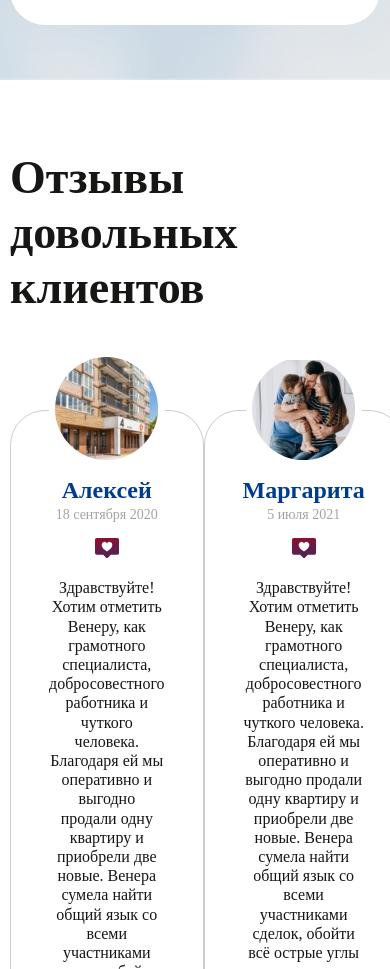
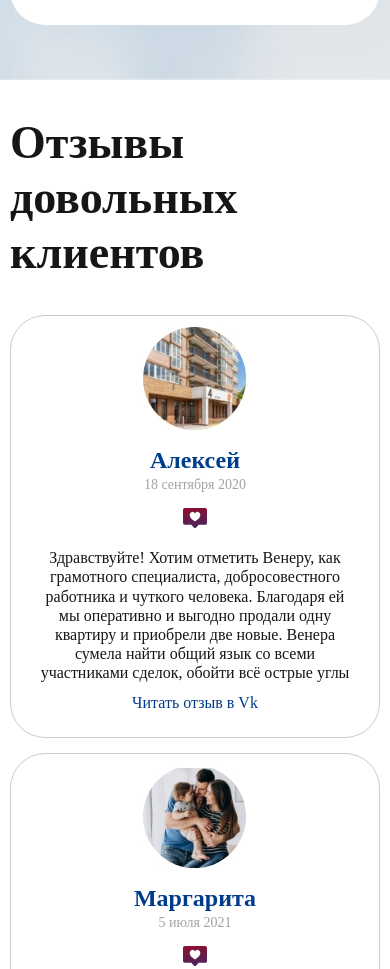
Before and after one commit to ruvick/kursk_nedv, a plain HTML site: page index.html in a window 390 px wide. Shown: the part 2867-3836 px from the top of the page. Drawn offline with nearby package versions, Linux system fonts and the light colour scheme; a web font is replaced by a local one.

Commit message:
Адаптив 4й секции

```diff
--- a/#source/scss/media.scss
+++ b/#source/scss/media.scss
@@ -34,6 +34,8 @@
 	.advant__item {
 		flex: 0 1 22.3%;
 		padding: 35px 30px; }
+	.reviews__card {
+		flex: 0 1 32%; }
 }
 
 @media (max-width: 1150px) {
@@ -106,6 +108,14 @@
 @media (max-width: 812px) {
 	.info__block-tabs {
 		padding: 20px 15px 35px 15px; }
+	.reviews__row {
+		flex-wrap: wrap; }
+	.reviews__image-wrap {
+		margin: 5px 0 10px 0;  }
+	.reviews__card {
+		flex: 0 1 49%;
+		margin-bottom: 15px;
+	}
 }
 
 @media (max-width: 768px) {
@@ -144,6 +154,10 @@
 		display: none; }
 	.choice {
 		padding: 35px 0; }
+	.reviews {
+		padding: 35px 0; }
+	.reviews h2 {
+		margin-bottom: 35px; }
 }
 
 @media (max-width: 700px) {
@@ -172,6 +186,10 @@
 @media (max-width: 600px) {
 	.header__soc-block {
     display: none; }
+	.reviews__row {
+		justify-content: center; }
+	.reviews__card {
+		flex: 0 1 80%; }
 }
 
 @media (max-width: 515px) {
@@ -210,6 +228,9 @@
 		margin-bottom: 15px; }
 	.advant__item-line {
 		margin-bottom: 15px; }
+	.reviews__card {
+		flex: 0 1 100%;
+		padding: 0 25px 25px 25px; }
 }
 
 @media (max-width: 460px) {
```
Also changed, not shown: css/style.css.
